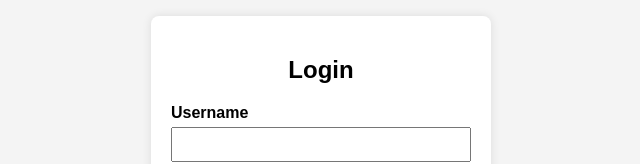
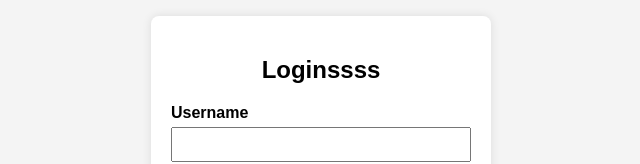
Before and after one commit to caaliminator/forDemo, a plain HTML site: page index.html in a window 1280 px wide. Shown: the part 215-379 px from the top of the page, without its empty margins (319-959 px from the left). Drawn offline with Linux system fonts and the light colour scheme.

Commit message:
Update index.html

```diff
--- a/index.html
+++ b/index.html
@@ -8,7 +8,7 @@
 </head>
 <body>
     <div class="container">
-        <h2>Login</h2>
+        <h2>Loginssss</h2>
         <form>
             <div class="input-group">
                 <label for="username">Username</label>
```
